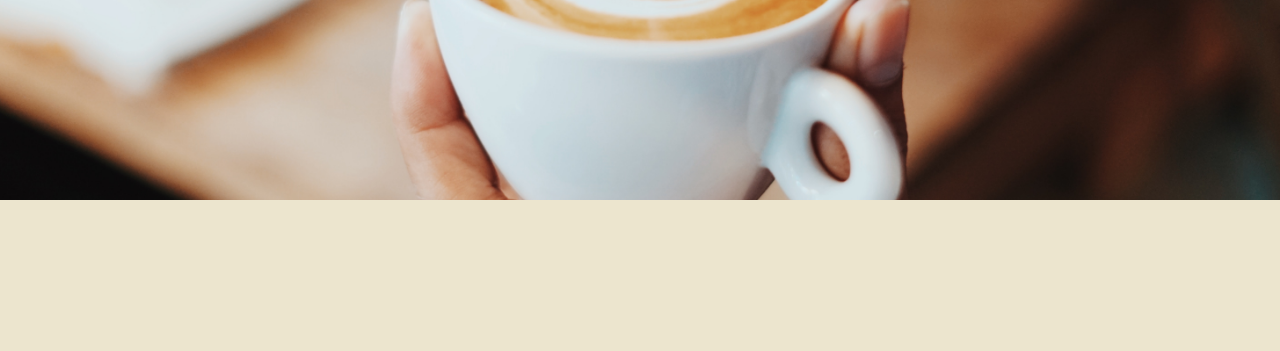
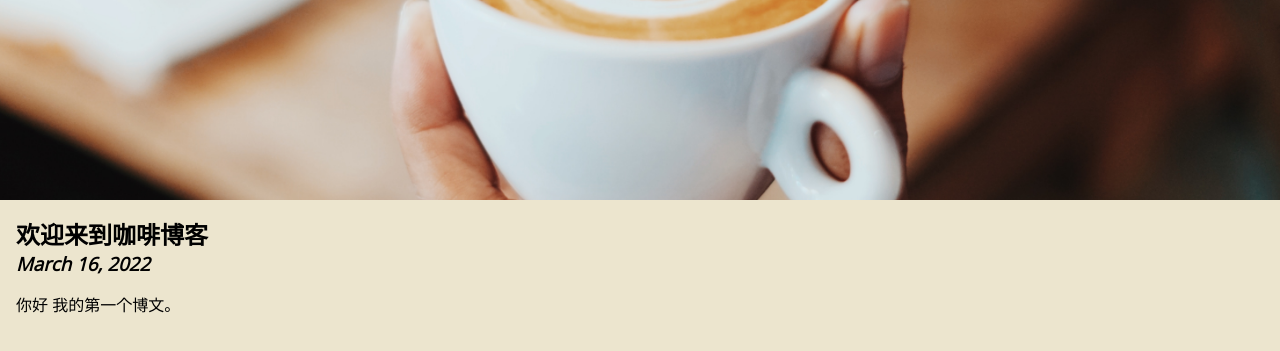
Before and after one commit to baotao2006/coffee-shop, a Gatsby site: page / in a window 1280 px wide. Shown: the part 439-790 px from the top of the page. Built offline with nearby package versions, Linux system fonts and the light colour scheme; Gatsby itself is replaced by a stand-in of ours.

Commit message:
add blog list

```diff
--- a/gatsby-config.js
+++ b/gatsby-config.js
@@ -3,6 +3,14 @@ module.exports = {
     title: '咖啡博客'
   },
   plugins: [
-    'gatsby-plugin-netlify-cms'
+    'gatsby-plugin-netlify-cms',
+    {
+      resolve: 'gatsby-source-filesystem',
+      options: {
+        name: 'blog',
+        path: 'src/blog'
+      }
+    },
+    'gatsby-transformer-remark'
   ]
 };
--- a/package.json
+++ b/package.json
@@ -16,6 +16,8 @@
   "dependencies": {
     "gatsby": "^4.9.3",
     "gatsby-plugin-netlify-cms": "^6.9.0",
+    "gatsby-source-filesystem": "^4.9.1",
+    "gatsby-transformer-remark": "^5.9.1",
     "netlify-cms-app": "^2.15.69",
     "react": "^17.0.1",
     "react-dom": "^17.0.1"
--- /dev/null
+++ b/src/components/BlogList.js
@@ -0,0 +1,33 @@
+import React from 'react';
+import { graphql, useStaticQuery } from 'gatsby';
+import BlogPost from './BlogPost';
+export default function BlogList() {
+  const data = useStaticQuery(graphql`
+      {
+          allMarkdownRemark(sort: { fields: frontmatter___date, order: DESC }) {
+              edges {
+                  node {
+                      id
+                      frontmatter {
+                          title
+                          date(formatString: "MMMM D, YYYY")
+                      }
+                      excerpt
+                  }
+              }
+          }
+      }
+  `);
+  return (
+    <div>
+      {data.allMarkdownRemark.edges.map(edge => (
+        <BlogPost
+          key={edge.node.id}
+          title={edge.node.frontmatter.title}
+          date={edge.node.frontmatter.date}
+          excerpt={edge.node.excerpt}
+        />
+      ))}
+    </div>
+  );
+}
--- /dev/null
+++ b/src/components/BlogPost.js
@@ -0,0 +1,11 @@
+import React from 'react';
+import * as styles from './BlogPost.module.css';
+export default function BlogPost({ title, date, excerpt }) {
+  return (
+    <article className={styles.blog}>
+      <h2>{title}</h2>
+      <h3>{date}</h3>
+      <p>{excerpt}</p>
+    </article>
+  );
+}
--- /dev/null
+++ b/src/components/BlogPost.module.css
@@ -0,0 +1,10 @@
+.blog {
+    padding: 1rem;
+}
+.blog h2 {
+    margin: 0;
+}
+.blog h3 {
+    margin: 0;
+    font-style: italic;
+}
--- a/src/pages/index.js
+++ b/src/pages/index.js
@@ -1,7 +1,7 @@
 import React from 'react';
 
 import { graphql, useStaticQuery } from 'gatsby';
-
+import BlogList from '../components/BlogList';
 import Layout from '../components/Layout';
 
 import * as styles from './index.module.css';
@@ -22,6 +22,7 @@ export default function IndexPage() {
       <div id={styles.hero}>
         <h1>{data.site.siteMetadata.title}</h1>
       </div>
+      <BlogList />
     </Layout>
   );
 }
```
Also changed, not shown: 1 other file.
